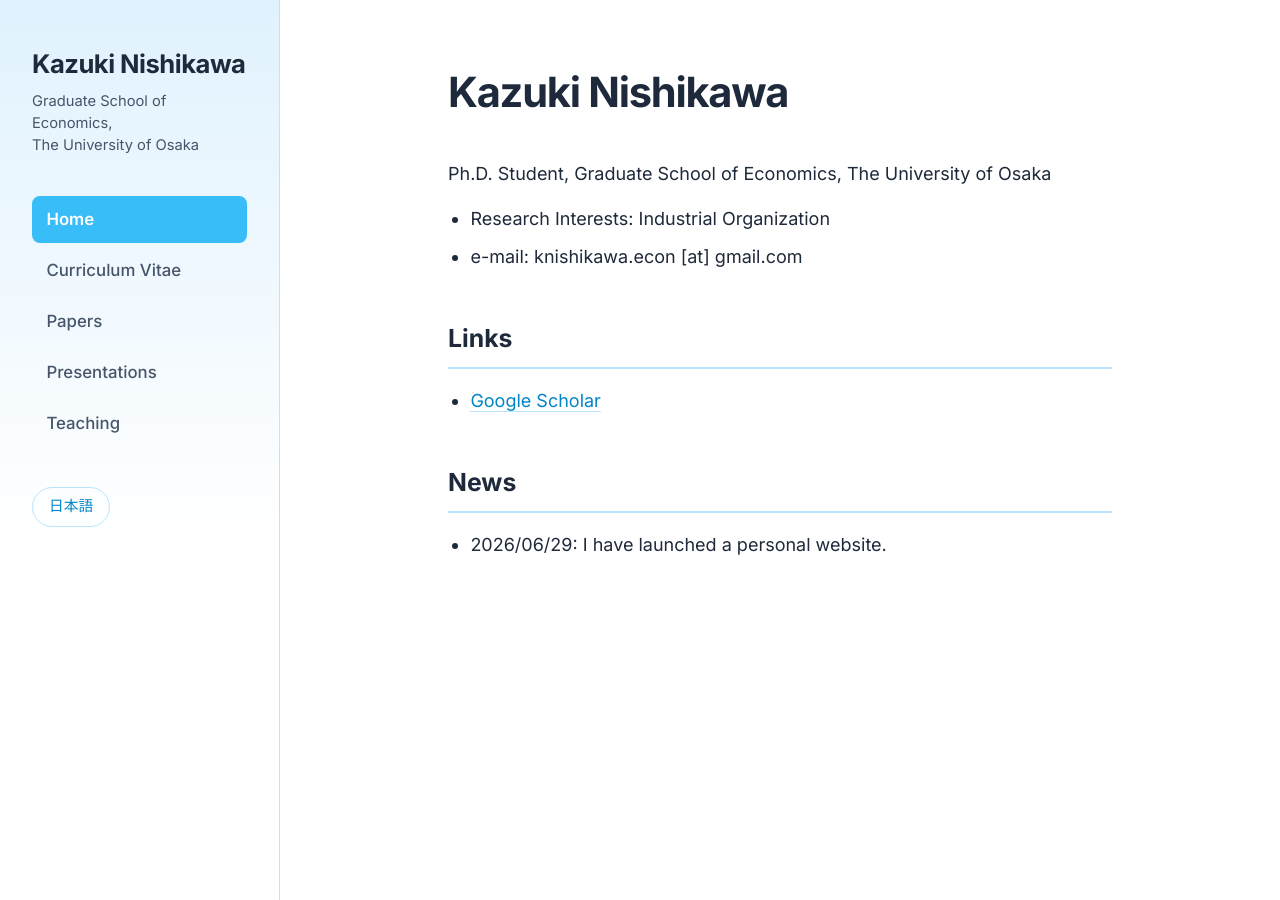
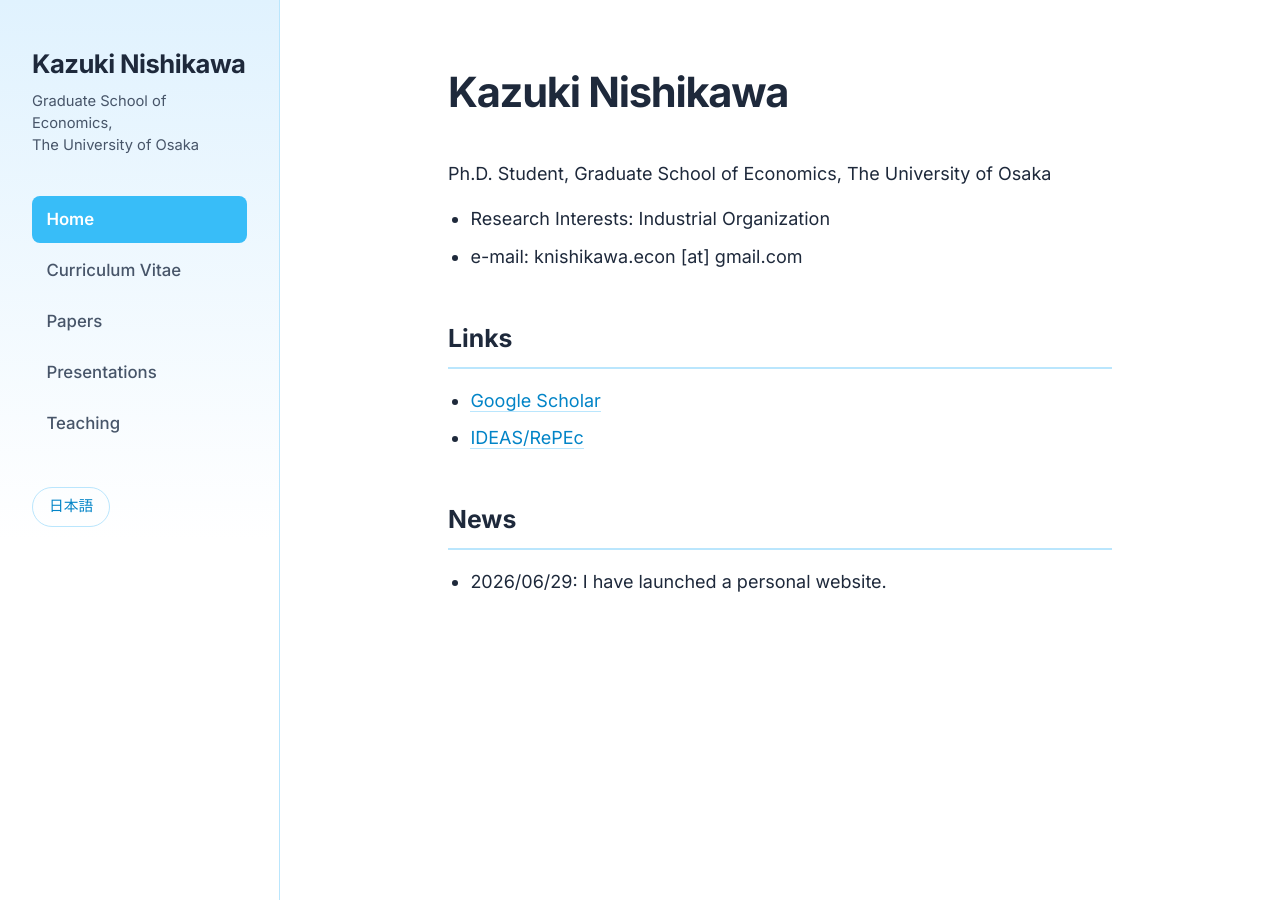
Before and after one commit to knishikawa-econ/HP, a Jekyll site: the page built from index.md, in a window 1280 px wide. Built offline with Jekyll 4.4.1, drawn with Linux system fonts in a browser that asks for light colours.

Commit message:
Add IDEAS/RePEc link to homepage
Co-Authored-By: Claude Sonnet 5 <noreply@anthropic.com>

```diff
--- a/index.md
+++ b/index.md
@@ -13,6 +13,7 @@ Ph.D. Student, Graduate School of Economics, The University of Osaka
 
 ## Links
 - [Google Scholar](https://scholar.google.com/citations?user=WB06ZjkAAAAJ)
+- [IDEAS/RePEc](https://ideas.repec.org/f/pni517.html)
 
 ## News
 - 2026/06/29: I have launched a personal website.
```
Also changed, not shown: ja/index.md (+1 -0 lines).
